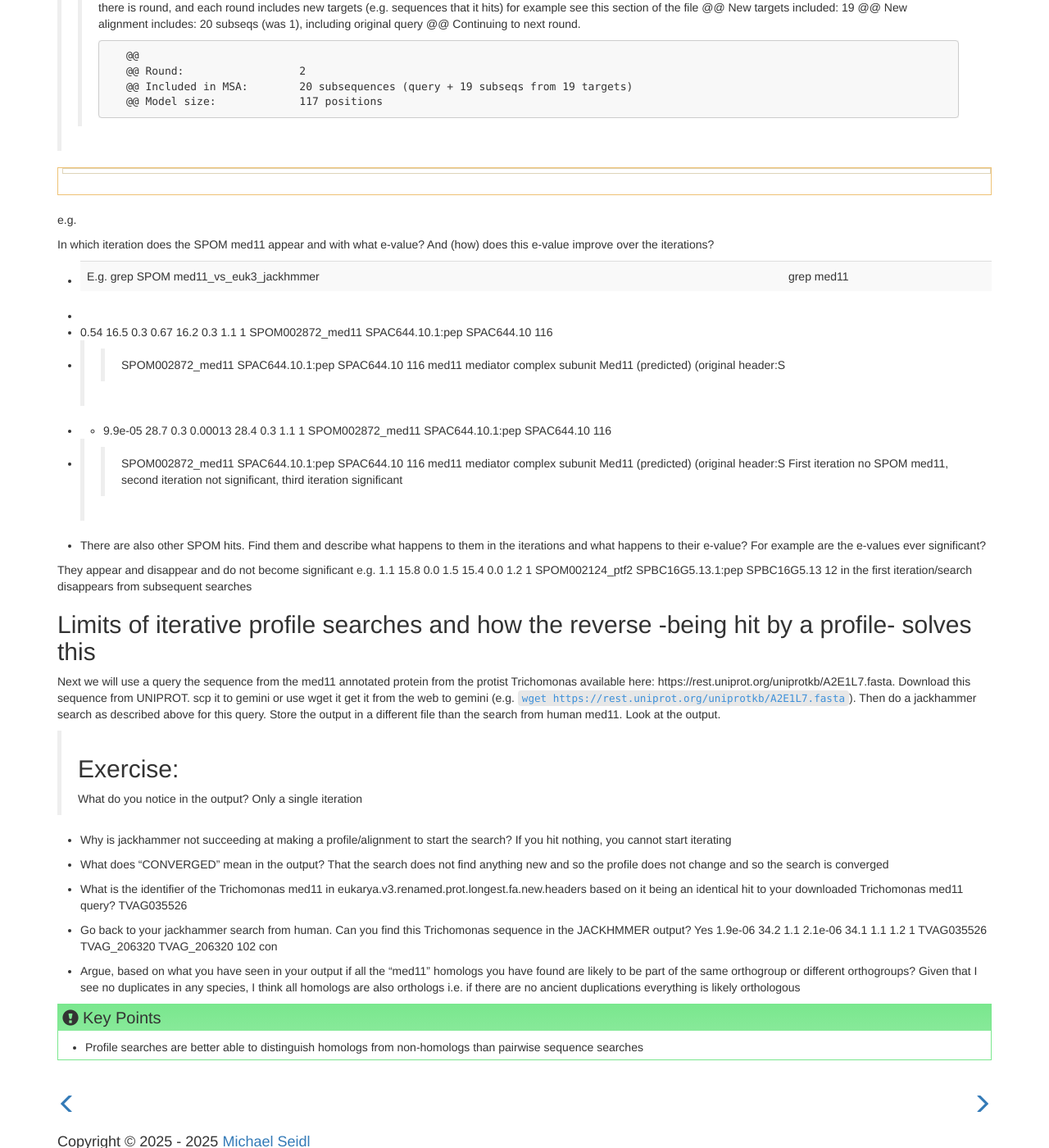
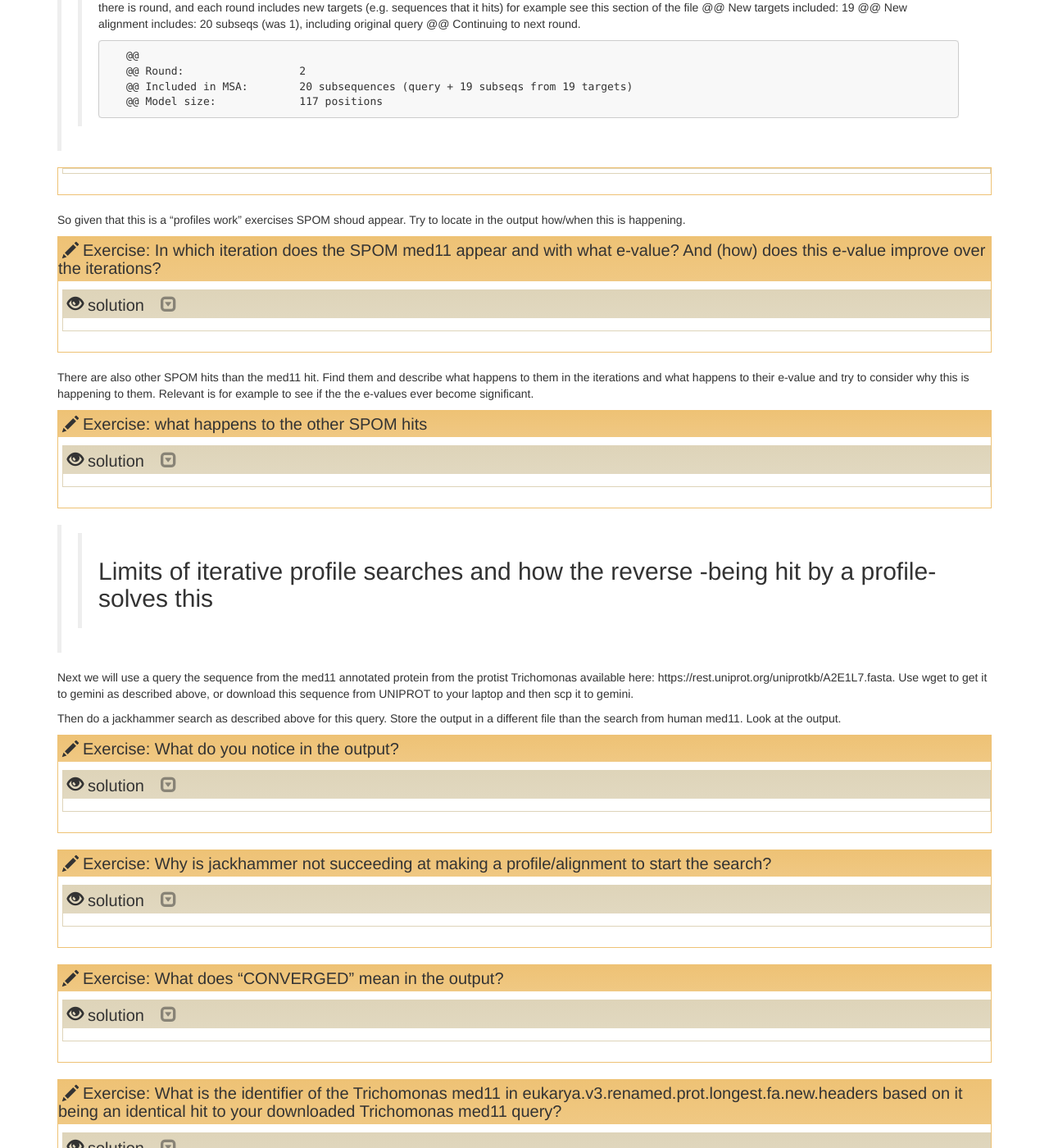
Before and after one commit to TeamMGE/GenomeBioinformaticsCourse, a Jekyll site: the page built from _episodes/61-COOIII.md, in a window 1280 px wide and 1400 px high, scrolled down 1458 px. Shown: the whole window at 82% size. Built offline with Jekyll 4.4.1, drawn with Linux system fonts in a browser that asks for light colours; some of the changed text lies outside the part shown.

Commit message:
Update 61-COOIII.md

```diff
--- a/_episodes/61-COOIII.md
+++ b/_episodes/61-COOIII.md
@@ -73,48 +73,97 @@ Inspect the outputfile using `more` or `less` or `cat`.
 >{: .solution}
 {: .challenge}
 
-e.g.
+
+So given that this is a "profiles work" exercises SPOM shoud appear. Try to locate in the output how/when this is happening.
+
+> ## Exercise:	In which iteration does the SPOM med11 appear and with what e-value? And (how) does this e-value improve over the iterations?
+>
+>> ## solution
+>>        grep SPOM your_jackhmmer_output_file | grep med11
+>>
+>>        0.54   16.5   0.3       0.67   16.2   0.3    1.1  1  SPOM002872_med11              SPAC644.10.1:pep SPAC644.10 116
+>>        SPOM002872_med11  SPAC644.10.1:pep SPAC644.10 116 med11 mediator complex subunit Med11 (predicted) (original header:S
+>>        +   9.9e-05   28.7   0.3    0.00013   28.4   0.3    1.1  1  SPOM002872_med11              SPAC644.10.1:pep SPAC644.10 116
+>>        SPOM002872_med11  SPAC644.10.1:pep SPAC644.10 116 med11 mediator complex subunit Med11 (predicted) (original header:S
+>>
+>>First iteration no SPOM med11, second iteration not significant, third iteration significant
+>{: .solution}
+{: .challenge}
+
+There are also other SPOM hits than the med11 hit. Find them and describe what happens to them in the iterations and what happens to their e-value and try to consider why this is happening to them. Relevant is for example to see if the the e-values ever become significant.
+
+> ## Exercise:	what happens to the other SPOM hits
+>
+>> ## solution
+>> They appear and disappear and do not become significant
+>>
+>> we for example we have lines like
+>>          1.1   15.8   0.0        1.5   15.4   0.0    1.2  1  SPOM002124_ptf2              SPBC16G5.13.1:pep SPBC16G5.13 12
+>>
+>> present in the first iteration/search, but they disappears from subsequent searches because they are not true and the better profile thros them out
+>{: .solution}
+{: .challenge}
+>>
+## Limits of iterative profile searches and how the reverse -being hit by a profile- solves this
+
+Next we will use a query the sequence from the med11 annotated protein from the protist Trichomonas available here: https://rest.uniprot.org/uniprotkb/A2E1L7.fasta. Use wget to get it to gemini as described above, or download this sequence from UNIPROT to your laptop and then scp it to gemini.
+
+Then do a jackhammer search as described above for this query. Store the output in a different file than the search from human med11. Look at the output.
+
+> ## Exercise:	What do you notice in the output?
+>
+>> ## solution
+>> There is only a single iteration, meaning the profile does not get going
+>{: .solution}
+{: .challenge}
 
 
-In which iteration does the SPOM med11 appear and with what e-value? And (how) does this e-value improve over the iterations?
-
--	E.g. grep SPOM med11_vs_euk3_jackhmmer | grep med11
--
--	       0.54   16.5   0.3       0.67   16.2   0.3    1.1  1  SPOM002872_med11              SPAC644.10.1:pep SPAC644.10 116
--	>> SPOM002872_med11  SPAC644.10.1:pep SPAC644.10 116 med11 mediator complex subunit Med11 (predicted) (original header:S
--	+   9.9e-05   28.7   0.3    0.00013   28.4   0.3    1.1  1  SPOM002872_med11              SPAC644.10.1:pep SPAC644.10 116
--	>> SPOM002872_med11  SPAC644.10.1:pep SPAC644.10 116 med11 mediator complex subunit Med11 (predicted) (original header:S
-First iteration no SPOM med11, second iteration not significant, third iteration significant
+> ## Exercise: Why is jackhammer not succeeding at making a profile/alignment to start the search?
+>
+>> ## solution
+>> If you hit nothing, you cannot start iterating
+>{: .solution}
+{: .challenge}
 
 
+> ## Exercise: What does “CONVERGED” mean in the output?
+>
+>> ## solution
+>> That the search does not find anything new and so the profile does not change and so the search is converged on a solution. Further iterations will not change anything about the outcome.
+>{: .solution}
+{: .challenge}
 
--	There are also other SPOM hits. Find them and describe what happens to them in the iterations and what happens to their e-value? For example are the e-values ever significant?
 
-They appear and disappear and do not become significant
-e.g.         1.1   15.8   0.0        1.5   15.4   0.0    1.2  1  SPOM002124_ptf2              SPBC16G5.13.1:pep SPBC16G5.13 12
-in the first iteration/search disappears from subsequent searches
+> ## Exercise: What is the identifier of the Trichomonas med11 in eukarya.v3.renamed.prot.longest.fa.new.headers based on it being an identical hit to your downloaded Trichomonas med11 query?
+>
+>> ## solution
+>> TVAG035526
+>{: .solution}
+{: .challenge}
 
-## Limits of iterative profile searches and how the reverse -being hit by a profile- solves this
+Go back to your jackhammer search with human med11 as the query and search for this this Trichomonas sequence in the JACKHMMER output? (using e.g. grep or less)
 
-Next we will use a query the sequence from the med11 annotated protein from the protist Trichomonas available here: https://rest.uniprot.org/uniprotkb/A2E1L7.fasta. Download this sequence from UNIPROT. scp it to gemini or use wget it get it from the web to gemini (e.g. `wget https://rest.uniprot.org/uniprotkb/A2E1L7.fasta`). Then do a jackhammer search as described above for this query. Store the output in a different file than the search from human med11. Look at the output.
+> ## Exercise: is this trichomonas sequence there?
+>
+>> ## solution
+>> Yes
+>>          1.9e-06   34.2   1.1    2.1e-06   34.1   1.1    1.2  1  TVAG035526                    TVAG_206320 TVAG_206320 102  con
+>{: .solution}
+{: .challenge}
 
-> ## Exercise:
-What do you notice in the output?
-Only a single iteration
+So we have now searched for difficult to find homologs. Take a step back and consider  based on what you have seen in your output if all the “med11” homologs you have found are likely to be part of the same orthogroup or different orthogroups?
+> ## Exercise: are all of your hits also orthologs?
+>
+>> ## solution
+>> We do not know. We have not made a tree. But given that I see no duplicates in any species, I think there is a higgh likelihood that all homologs are also orthologs
+>>
+>> i.e. if there are no ancient duplications everything is likely orthologous
+>{: .solution}
+{: .challenge}
 
--	Why is jackhammer not succeeding at making a profile/alignment to start the search?
-If you hit nothing, you cannot start iterating
-
--	What does “CONVERGED” mean in the output?
-That the search does not find anything new and so the profile does not change and so the search is converged
-
--	What is the identifier of the Trichomonas med11 in eukarya.v3.renamed.prot.longest.fa.new.headers based on it being an identical hit to your downloaded Trichomonas med11 query?
-TVAG035526
-
--	Go back to your jackhammer search from human. Can you find this Trichomonas sequence in the JACKHMMER output?
-Yes
-1.9e-06   34.2   1.1    2.1e-06   34.1   1.1    1.2  1  TVAG035526                    TVAG_206320 TVAG_206320 102  con
-
--	Argue, based on what you have seen in your output if all the “med11” homologs you have found are likely to be part of the same orthogroup or different orthogroups?
-Given that I see no duplicates in any species, I think all homologs are also orthologs
-i.e. if there are no ancient duplications everything is likely orthologous
+> ## Exercise: If we would have run orthofinder. Would orthofinder have made a correct orthogroup?
+>
+>> ## solution
+>> Likely not. As the blast output cannot connect all orthologs. You need profile searches network to start from.
+>{: .solution}
+{: .challenge}
```
